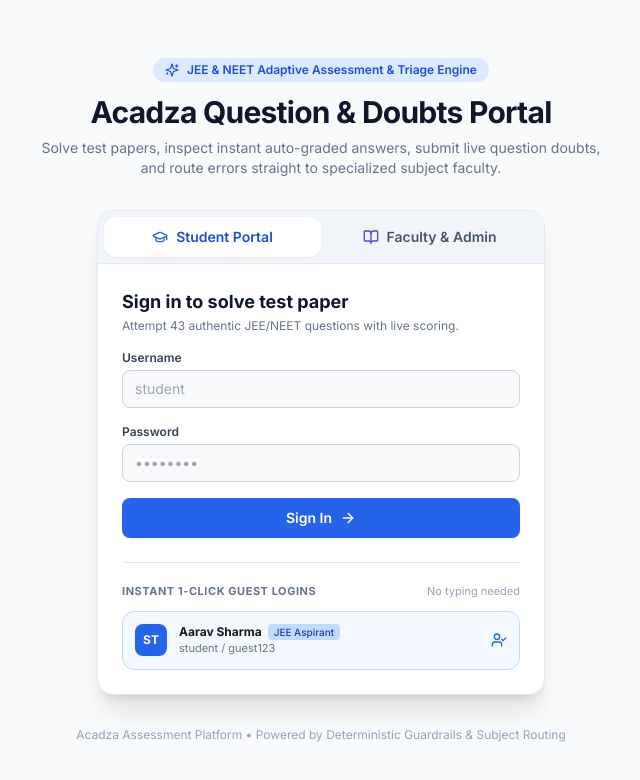
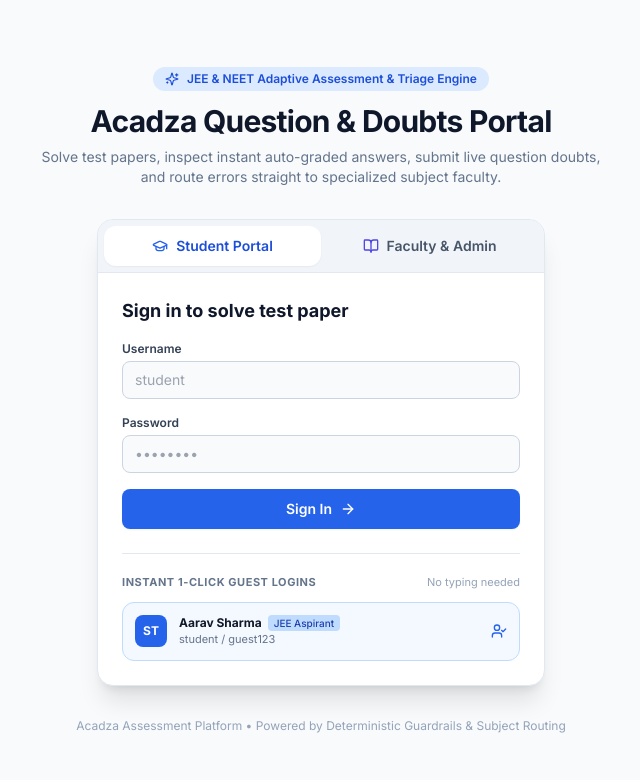
Before and after one commit to AP-2403/Acadza_internship_Project, a React (Vite) app in the folder console/: page / in a window 1280 px wide. Shown: the top 780 px of the page, without its empty margins (319-959 px from the left). Built offline with nearby package versions, Linux system fonts and the light colour scheme; no server answers.

Commit message:
fix(ui): remove 'Attempt 43 authentic JEE/NEET questions' line from login screen

```diff
--- a/console/src/components/LoginPage.tsx
+++ b/console/src/components/LoginPage.tsx
@@ -110,11 +110,11 @@ export const LoginPage: React.FC<LoginPageProps> = ({ onLoginSuccess }) => {
             <h2 className="text-lg font-bold text-slate-900">
               {activeTab === 'student' ? 'Sign in to solve test paper' : 'Faculty triage & review sign in'}
             </h2>
-            <p className="text-xs text-slate-500 mt-0.5">
-              {activeTab === 'student'
-                ? 'Attempt 43 authentic JEE/NEET questions with live scoring.'
-                : 'Subject-specific review queue (Physics, Zoology, Botany).'}
-            </p>
+            {activeTab === 'professor' && (
+              <p className="text-xs text-slate-500 mt-0.5">
+                Subject-specific review queue (Physics, Zoology, Botany).
+              </p>
+            )}
           </div>
 
           {error && (
```
